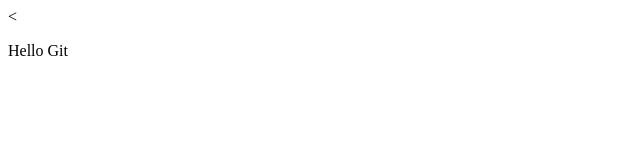
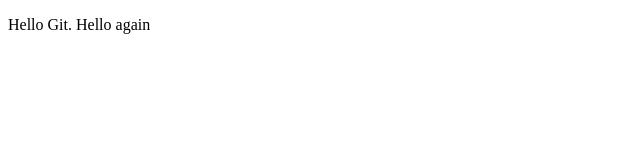
Before and after one commit to tasstra/lecture0, a plain HTML site: page hello.html in a window 1280 px wide. Shown: the whole page, without its empty margins (0-640 px from the left). Drawn offline with Linux system fonts and the light colour scheme.

Commit message:
start hello git ohoh

```diff
--- a/hello.html
+++ b/hello.html
@@ -5,6 +5,6 @@
     <title>Hello Git</title>
   </head>
   <body>
-    <<p>Hello Git</p>
+    <p>Hello Git. Hello again</p>
   </body>
 </html>
```
